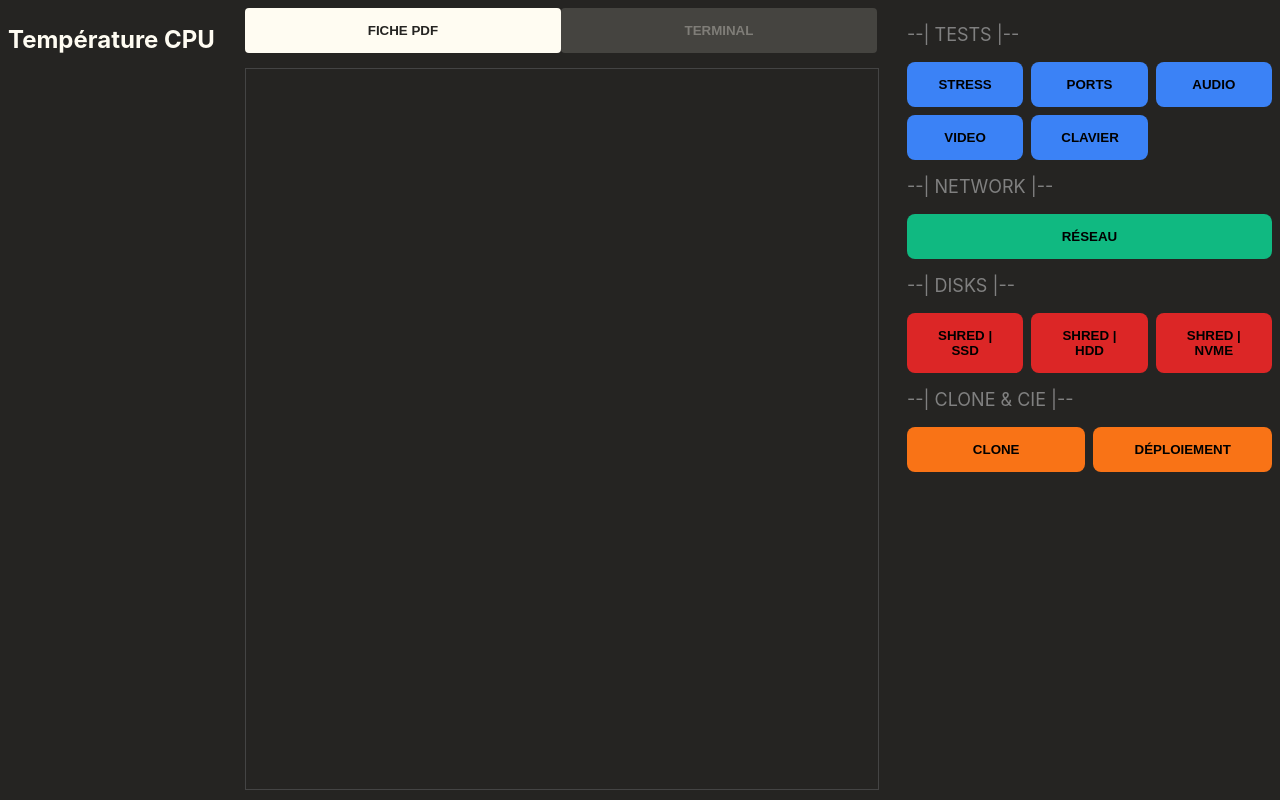
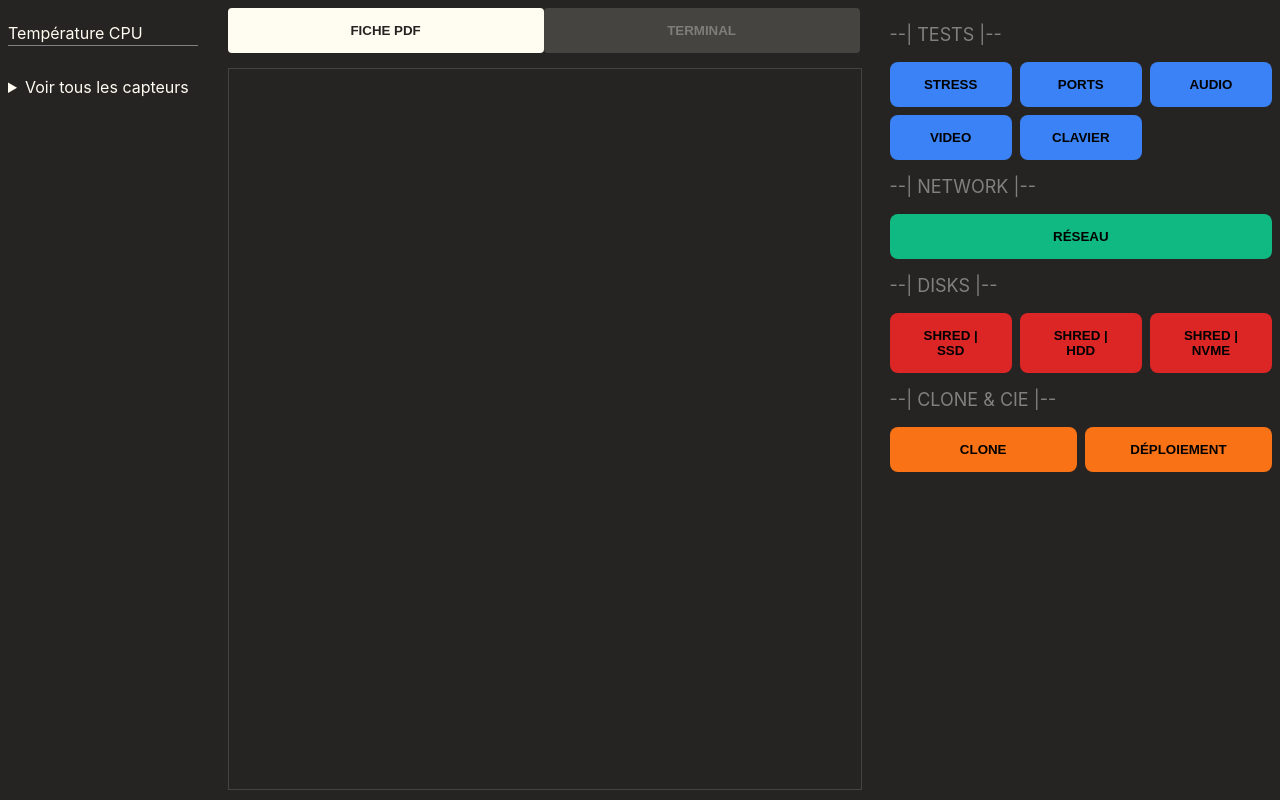
Before and after one commit to La-Capsule-Dev/toolbox_v1, a React (Vite) app: page / in a window 1280 px wide. Built offline with nearby package versions, Linux system fonts and the light colour scheme.

Commit message:
UI: styled CPU temperature component

```diff
--- a/frontend/App.css
+++ b/frontend/App.css
@@ -20,6 +20,30 @@
     justify-content: space-between;
     height: 100%;
     gap: 30px;
+
+    .temperatureContainer {
+        max-width: 15%;
+        flex: 1;
+        display: flex;
+        flex-direction: column;
+        gap: 15px;
+
+        h2 {
+            font-weight: 400;
+            font-size: 16px;
+            width: 100%;
+            border-bottom: 1px solid gray;
+        }
+
+        .temp {
+            font-size: 24px;
+            font-weight: 600;
+        }
+
+        summary {
+            cursor: pointer;
+        }
+    }
 
     .ficheContainer {
         flex: 1;
--- a/frontend/components/CPUTemperature.tsx
+++ b/frontend/components/CPUTemperature.tsx
@@ -8,11 +8,23 @@ type Temperature = {
 
 export default function CPUTemperature() {
     const [temps, setTemps] = useState<Temperature[]>([]);
+    const [mainTemp, setMainTemp] = useState<Temperature | null>(null);
 
     useEffect(() => {
         const interval = setInterval(() => {
             invoke<[string, number][]>("get_cpu_temperature").then((res) => {
-                setTemps(res.map(([label, temp]) => ({ label, temp })));
+                const tempsFormatted = res.map(([label, temp]) => ({
+                    label,
+                    temp,
+                }));
+                setTemps(tempsFormatted);
+
+                // Trouver la température la plus élevée
+                const hottest = tempsFormatted.reduce(
+                    (max, t) => (t.temp > max.temp ? t : max),
+                    tempsFormatted[0]
+                );
+                setMainTemp(hottest);
             });
         }, 2000);
 
@@ -22,11 +34,29 @@ export default function CPUTemperature() {
     return (
         <div className="temperatureContainer">
             <h2>Température CPU</h2>
-            {temps.map((t, idx) => (
-                <div key={idx}>
-                    <span>{t.label}</span> : {t.temp.toFixed(1)} °C
+            {mainTemp && (
+                <div
+                    style={{
+                        color:
+                            mainTemp.temp.toFixed(1) > "60"
+                                ? "#F97316"
+                                : mainTemp.temp.toFixed(1) > "80"
+                                ? "#DC2626"
+                                : "#10B981",
+                    }}
+                    className="temp">
+                    {mainTemp.temp.toFixed(1)} °C
                 </div>
-            ))}
+            )}
+
+            <details>
+                <summary>Voir tous les capteurs</summary>
+                {temps.map((t, idx) => (
+                    <div key={idx}>
+                        <span>{t.label}</span> : {t.temp.toFixed(1)} °C
+                    </div>
+                ))}
+            </details>
         </div>
     );
 }
```
